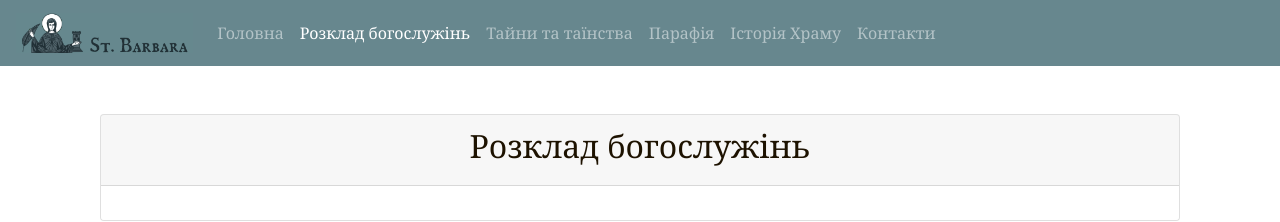
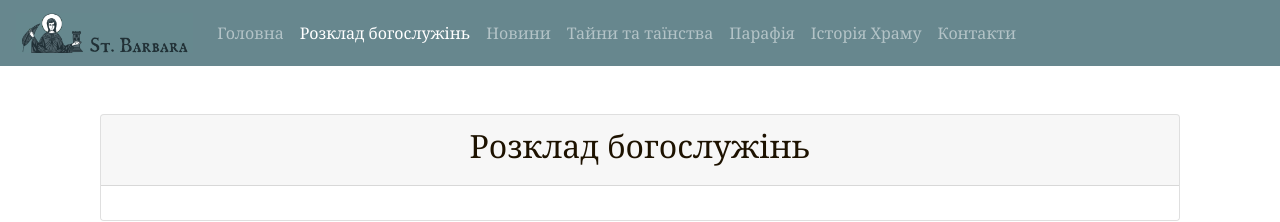
Before and after one commit to n3braska/jekyll, a Jekyll site: the page built from timetable.html, in a window 1280 px wide. Shown: the top 222 px of the page. Built offline with Jekyll 4.4.1, drawn with Linux system fonts in a browser that asks for light colours.

Commit message:
novyny.html added and navigation.yml modified

```diff
--- a/_data/navigation.yml
+++ b/_data/navigation.yml
@@ -3,6 +3,8 @@
     name: Головна
   - link: /timetable.html
     name: Розклад богослужінь
+  - link: /novyny.html
+    name: Новини
   - link: /tainy_ta_tainstwa.html
     name: Тайни та таїнства
   - link: /parafia.html
--- /dev/null
+++ b/novyny.html
@@ -0,0 +1,5 @@
+---
+title: Новини
+belowtitletext:
+layout: default
+---
```
